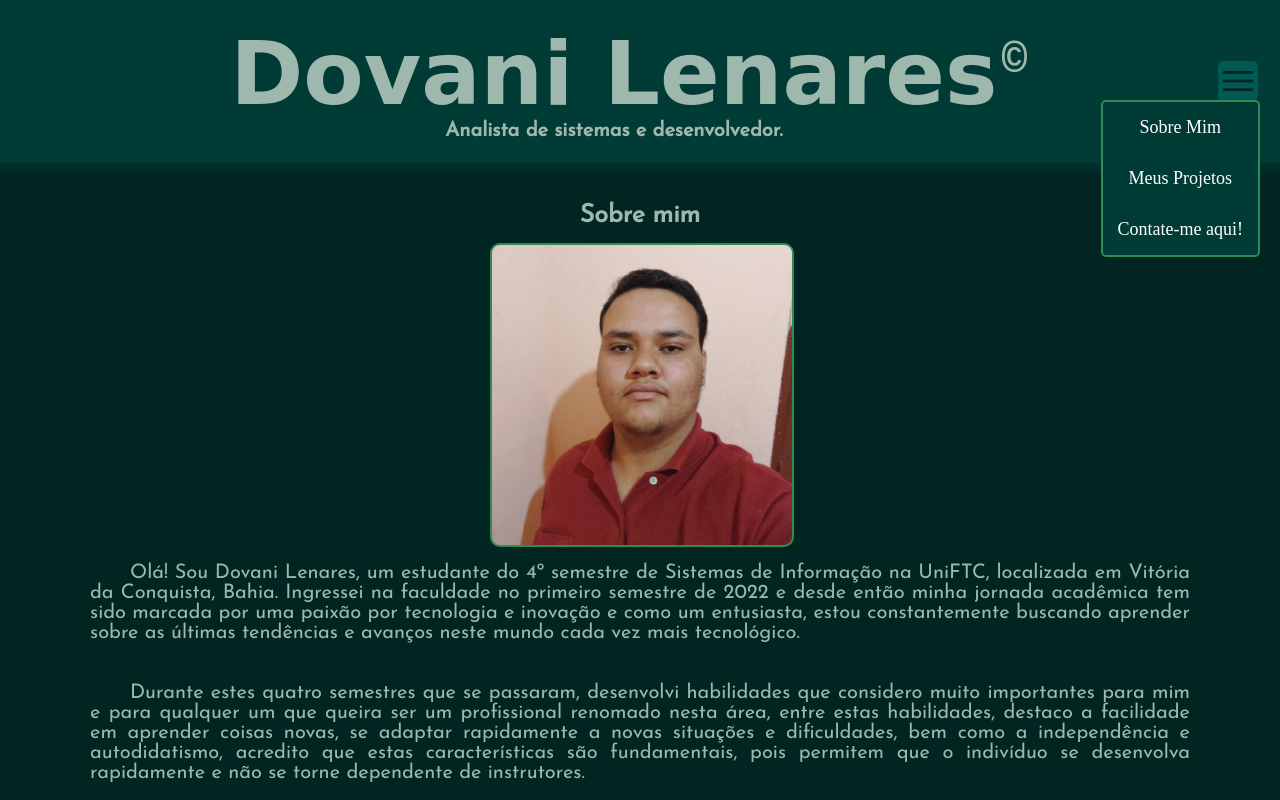
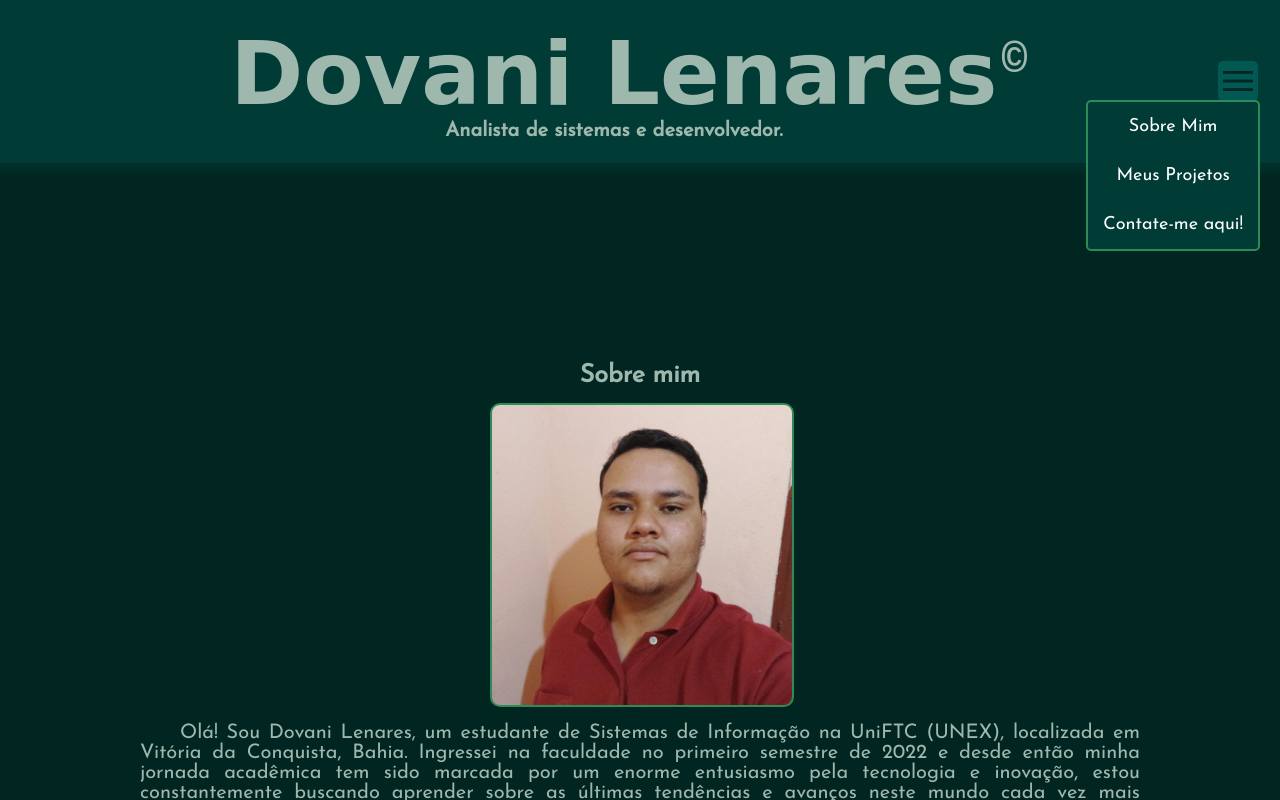
Before and after one commit to Dovani/testemobile, a plain HTML site: page index.html in a window 1280 px wide. Both pictures are taken after a click on the element "menu". Shown: the top 800 px of the page. Drawn offline with nearby package versions, Linux system fonts and the light colour scheme; a web font is replaced by a local one.

Commit message:
melhorar o menu

```diff
--- a/index.html
+++ b/index.html
@@ -25,10 +25,10 @@
             </tr>
         </table>
         <nav id="menu">
-            <ul>
-              <li><a href="index.html"> Sobre Mim </a></li>
-              <li><a href="styles/my-projects/myProjects.html"> Meus Projetos </a></li>
-              <li><a href="styles/contact-me/contact.html"> Contate-me aqui! </a></li>
+            <ul class="menu_ul">
+              <li class="menu_ul_li" ><a href="index.html"> Sobre Mim </a></li>
+              <li class="menu_ul_li" ><a href="styles/my-projects/myProjects.html"> Meus Projetos </a></li>
+              <li class="menu_ul_li" ><a href="styles/contact-me/contact.html"> Contate-me aqui! </a></li>
             </ul>
         </nav>
     </header>
@@ -64,34 +64,11 @@
             </div>
         </div>
         <p class="texto">
-            Olá! Sou Dovani Lenares, um estudante do 4º semestre de Sistemas de Informação na UniFTC, localizada em Vitória da Conquista, Bahia.
-            Ingressei na faculdade no primeiro semestre de 2022 e desde então minha jornada acadêmica tem sido marcada por uma paixão por
-            tecnologia e inovação e como um entusiasta, estou constantemente buscando aprender sobre as últimas tendências e avanços neste mundo
+            Olá! Sou Dovani Lenares, um estudante de Sistemas de Informação na UniFTC (UNEX), localizada em Vitória da Conquista, Bahia.
+            Ingressei na faculdade no primeiro semestre de 2022 e desde então minha jornada acadêmica tem sido marcada por um enorme entusiasmo
+            pela tecnologia e inovação, estou constantemente buscando aprender sobre as últimas tendências e avanços neste mundo
             cada vez mais tecnológico.
         </p>
-
-        <p class="texto">
-            Durante estes quatro semestres que se passaram, desenvolvi habilidades que considero muito importantes para mim e para qualquer um que
-            queira ser um profissional renomado nesta área, entre estas habilidades, destaco a facilidade em aprender coisas novas, se adaptar rapidamente a novas situações e dificuldades,
-            bem como a independência e autodidatismo, acredito que estas características são fundamentais, pois permitem que o indivíduo se desenvolva rapidamente e não se torne dependente
-            de instrutores.
-        </p>
-
-        <p class="texto">
-            Estou aberto as oportunidades que me permitam aplicar essas habilidades e conhecimentos em projetos desafiadores, pois acredito que a melhor maneira de aprender
-            e crescer é estar imerso em um ambiente de trabalho prático, onde posso contribuir para soluções tecnológicas inovadoras.
-        </p>
-
-        <p class="texto">
-            Neste site de portfólio, compartilho um vislumbre do meu trabalho e projetos pessoais, enquanto trilho o caminho em direção ao meu objetivo de me tornar um profissional
-            de destaque. Sinta-se à vontade para explorar meu trabalho e entrar em contato comigo para discutir oportunidades de colaboração ou estágio.
-        </p>
-
-        <p class="texto">
-            Estou ansioso para as emocionantes aventuras tecnológicas que o futuro reserva!
-        </p>
-
-
     </main>
 </body>
 </html>
--- a/styles/about-me/largeScreen.css
+++ b/styles/about-me/largeScreen.css
@@ -1,6 +1,6 @@
 @charset "UTF-8";
 
-@media screen and (min-width: 768px) {
+@media screen and (min-width: 600px) {
 
     html{
         font-size: 50%;
@@ -36,6 +36,11 @@
 
     #menu{
         margin-top: 40px;
+        font-family: var(--Font3);
+    }
+
+    .menu_ul_li:hover{
+        background-color: rgba(209, 207, 207, 0.445);
     }
 
 
@@ -56,7 +61,7 @@
     .main01 .texto{
 
         text-align: justify;
-        max-width: 1100px;
+        max-width: 1000px;
         padding: 10px;
         margin: 10px 0;
     }
@@ -77,8 +82,8 @@
 
     main > p.texto{
         margin-top: 40px;
-        margin-left: 60px;
-        margin-right: 60px;
+        margin-left: 80px;
+        margin-right: 80px;
         text-indent: 40px;
         font-size: 20px;
     }
--- a/styles/about-me/mobile.css
+++ b/styles/about-me/mobile.css
@@ -4,6 +4,9 @@
 @import url('https://fonts.googleapis.com/css2?family=Qwigley&display=swap');
 @import url('https://fonts.googleapis.com/css2?family=Josefin+Sans:wght@200;300;400&display=swap');
 
+@media screen and (max-width: 599) {
+
+}
 :root{
     --Font1: 'Qwitcher Grypen', cursive;
     --Font2: 'Qwigley', cursive;
--- a/styles/contact-me/largeScreen.css
+++ b/styles/contact-me/largeScreen.css
@@ -39,6 +39,11 @@
 
     #menu{
         margin-top: 40px;
+        font-family: var(--Font3);
+    }
+
+    .menu_ul_li:hover{
+        background-color: rgba(209, 207, 207, 0.445);
     }
 
     .main01{
--- a/styles/largeScreen.css
+++ b/styles/largeScreen.css
@@ -46,6 +46,3 @@
     vertical-align: 0.9em;
     margin-left: -3px;
 }
-
-<h1> Dovani Lenares <span class="copy">&copy;</span> </h1>
-<h2> Analista de sistemas e desenvolvedor. </h2>
--- a/styles/my-projects/largeScreen.css
+++ b/styles/my-projects/largeScreen.css
@@ -41,6 +41,10 @@
         margin-top: 40px;
     }
 
+    .menu_ul_li:hover{
+        background-color: rgba(209, 207, 207, 0.445);
+    }
+
     .conteiner .titulo{
         margin-top: 40px;
         margin-bottom: 40px;
```
Also changed, not shown: styles/contact-me/contact.html (+4 -4 lines), styles/my-projects/myProjects.html (+4 -4 lines).
